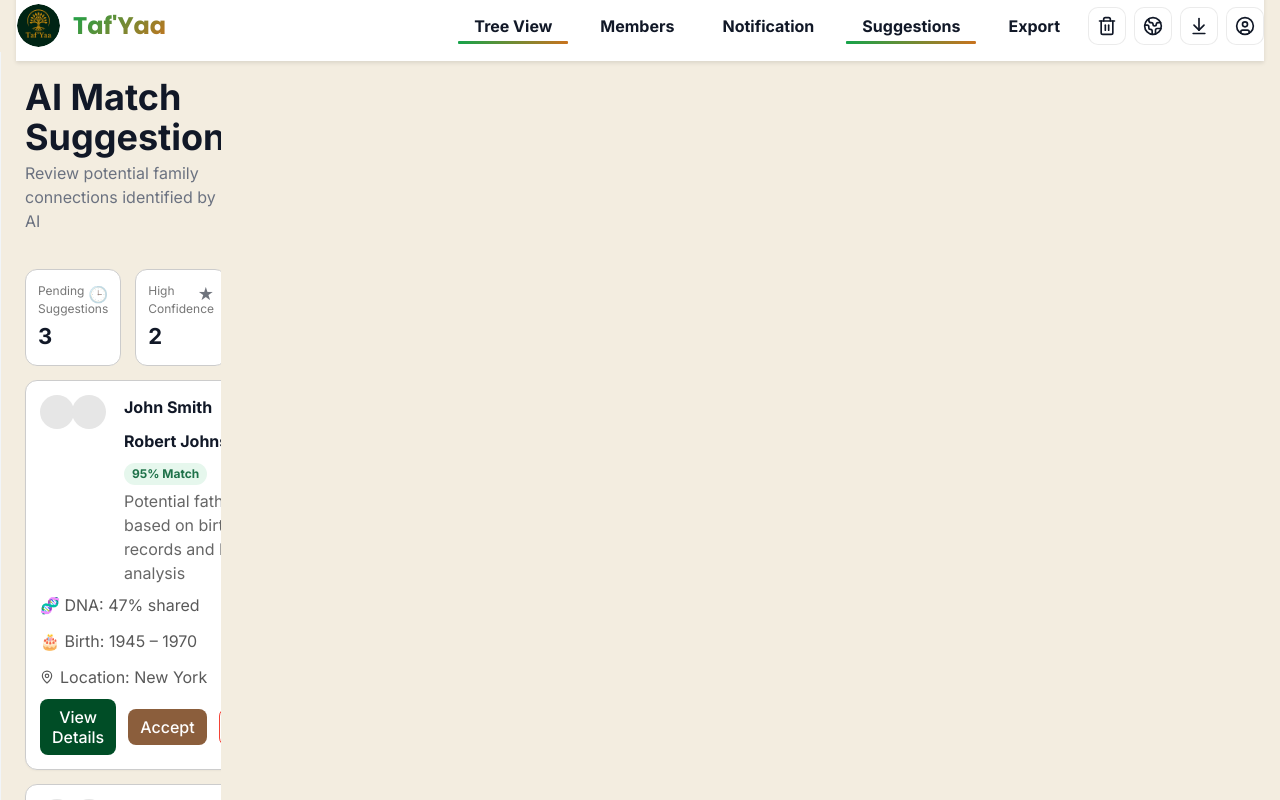
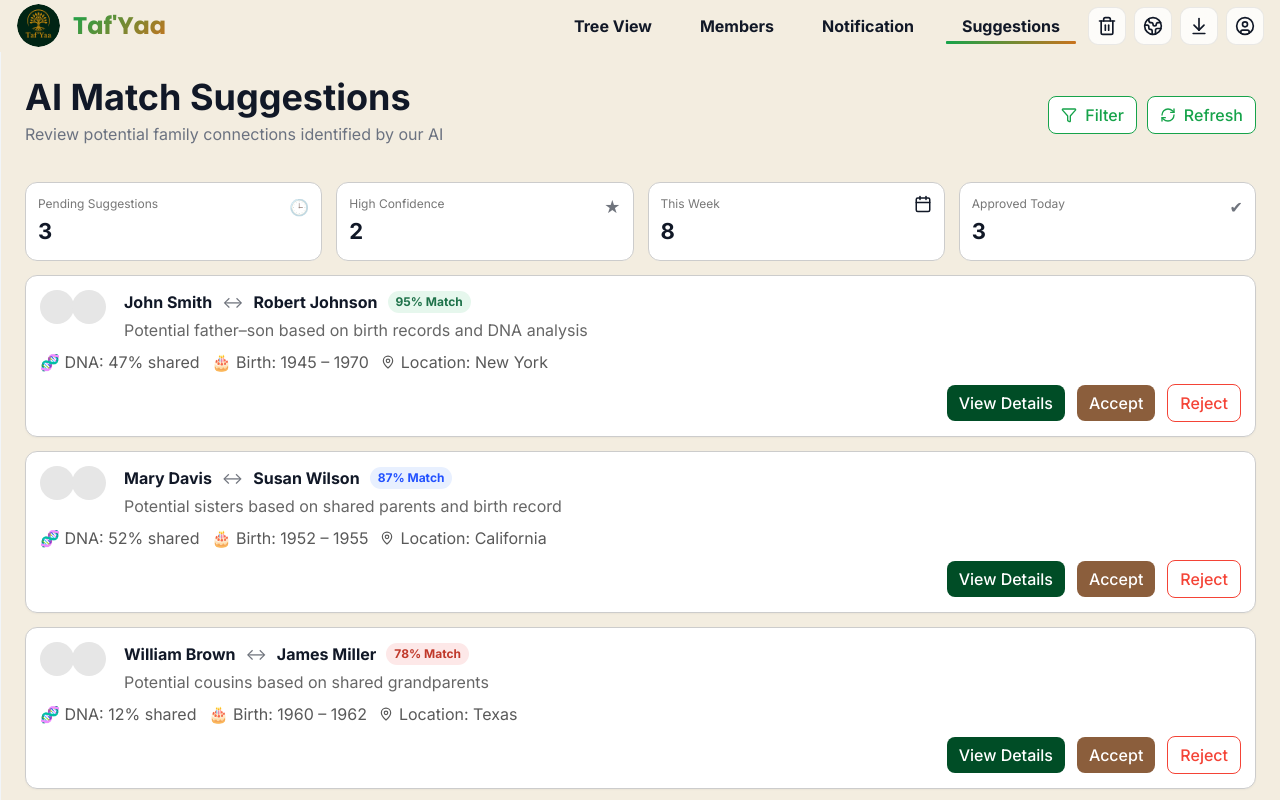
Before and after one commit to Rnia500/Taf-Yaa-main, a React (Vite) app: page /family-tree/tree001/suggestions in a window 1280 px wide. Built offline with nearby package versions, Linux system fonts and the light colour scheme; a web font is replaced by a local one.

Commit message:
Navigation issue solved

```diff
--- a/src/components/navbar/AdminNavbar.jsx
+++ b/src/components/navbar/AdminNavbar.jsx
@@ -68,29 +68,7 @@ export default function AdminNavbar() {
   const closeMobileMenu = () => setMobileMenuOpen(false);
   const closeSubmenu = () => setSubmenuOpen(false);
 
-  // Helper function to determine if a nav item should be active
-  const isNavItemActive = (item) => {
-    const currentPath = location.pathname;
-
-    if (item.label === 'Tree View') {
-      // Tree View should only be active when on the exact tree route, not nested routes
-      return currentPath === `/family-tree/${currentTreeId}` || currentPath === '/base';
-    }
-
-    if (item.label === 'Notification') {
-      return currentPath === `/family-tree/${currentTreeId}/notifications`;
-    }
-
-    if (item.label === 'Suggestions') {
-      return currentPath === `/family-tree/${currentTreeId}/suggestions`;
-    }
-
-    if (item.label === 'Members') {
-      return currentPath === '/members';
-    }
-
-    return false;
-  };
+  // Removed isNavItemActive function to use NavLink's built-in active state handling
 
   // Submenu items with proper functionality
   const submenuItems = [
@@ -156,7 +134,6 @@ export default function AdminNavbar() {
     { label: 'Members', href: '/members' },
     { label: 'Notification', href: `/family-tree/${currentTreeId}/notifications` },
     { label: 'Suggestions', href: `/family-tree/${currentTreeId}/suggestions` },
-    { label: 'Export', action: () => openModal('pdfExportModal') },
   ];
 
   const MobileNavItems = [
@@ -171,7 +148,7 @@ export default function AdminNavbar() {
   ];
 
   return (
-    <nav className="NavBar" style={{ background: "var(--color-white)", boxShadow: "0 2px 4px rgba(0,0,0,.1)" }}>
+    <nav className="NavBar" >
 
       {/* Logo Section */}
       <Row padding='0px' margin='0px' fitContent justifyContent='space-between'>
@@ -200,7 +177,8 @@ export default function AdminNavbar() {
                   <NavLink
                     key={item.label}
                     to={item.href}
-                    className={`navItem ${isNavItemActive(item) ? 'active' : ''}`}
+                    end={item.label === 'Tree View'}
+                    className={({ isActive }) => `navItem ${isActive ? 'active' : ''}`}
                   >
                     <Text variant='body1' bold>
                       {item.label}
@@ -271,7 +249,8 @@ export default function AdminNavbar() {
                   <NavLink
                     key={item.label}
                     to={item.href}
-                  className={`mobile-nav-item ${isNavItemActive(item) ? 'active' : ''}`}
+                    end={item.label === 'Tree View'}
+                    className={({ isActive }) => `mobile-nav-item ${isActive ? 'active' : ''}`}
                     onClick={closeMobileMenu}
                   >
                     {item.label}
--- a/src/index.css
+++ b/src/index.css
@@ -1,7 +1,7 @@
 @import './styles/Colors.css';
 
 :root {
-  font-family:'Inter', 'Poppins', 'sans-serif';
+  font-family: 'Inter', 'Poppins', 'sans-serif';
   line-height: 1.5;
   font-weight: 400;
 
@@ -58,7 +58,6 @@ a:hover {
   color: #535bf2;
 }
 
-
 h1 {
   font-size: 3.2em;
   line-height: 1.1;
--- a/src/styles/Navbar.css
+++ b/src/styles/Navbar.css
@@ -4,11 +4,11 @@
   justify-content: space-between;
   padding: 0rem;
   width: 100%;
-  background: var(--color-transparent);
+  background: transparent;
   overflow: visible !important;
   position: relative;
   z-index: 1000;
-  min-height: 70px;
+  min-height: 30px;
 }
 
 .navItem {
--- a/src/styles/SuggestionsPage.css
+++ b/src/styles/SuggestionsPage.css
@@ -36,12 +36,13 @@
 /* Layout grid - full width */
 .sugg-layout {
   display: grid;
-  grid-template-columns: 220px 1fr;
+  grid-template-columns: 1fr; /* Changed to single column to avoid nested sidebar conflict */
   height: calc(100vh - 48px); /* take full height minus top bar */
 }
 
 /* Sidebar */
 .sugg-sidebar {
+  display: none; /* Hide nested sidebar to avoid layout conflict with main sidebar */
   background: var(--color-white, #fff);
   border-right: 1px solid var(--color-gray, #ddd);
   padding: 16px;
@@ -220,7 +221,10 @@
 
 /* Responsive */
 @media (max-width: 1000px) {
-  .sugg-layout { grid-template-columns: 1fr; }
+  .sugg-layout {
+    grid-template-columns: 1fr;
+    width: 100vw; /* Ensure full width on small screens */
+  }
   .sugg-sidebar { position: static; }
   .stats-row { grid-template-columns: repeat(2, 1fr); }
   .modal { width: 92vw; }
```
Also changed, not shown: src/main.jsx (+17 -0 lines). Lines whose indentation alone changed are shown as unchanged.
